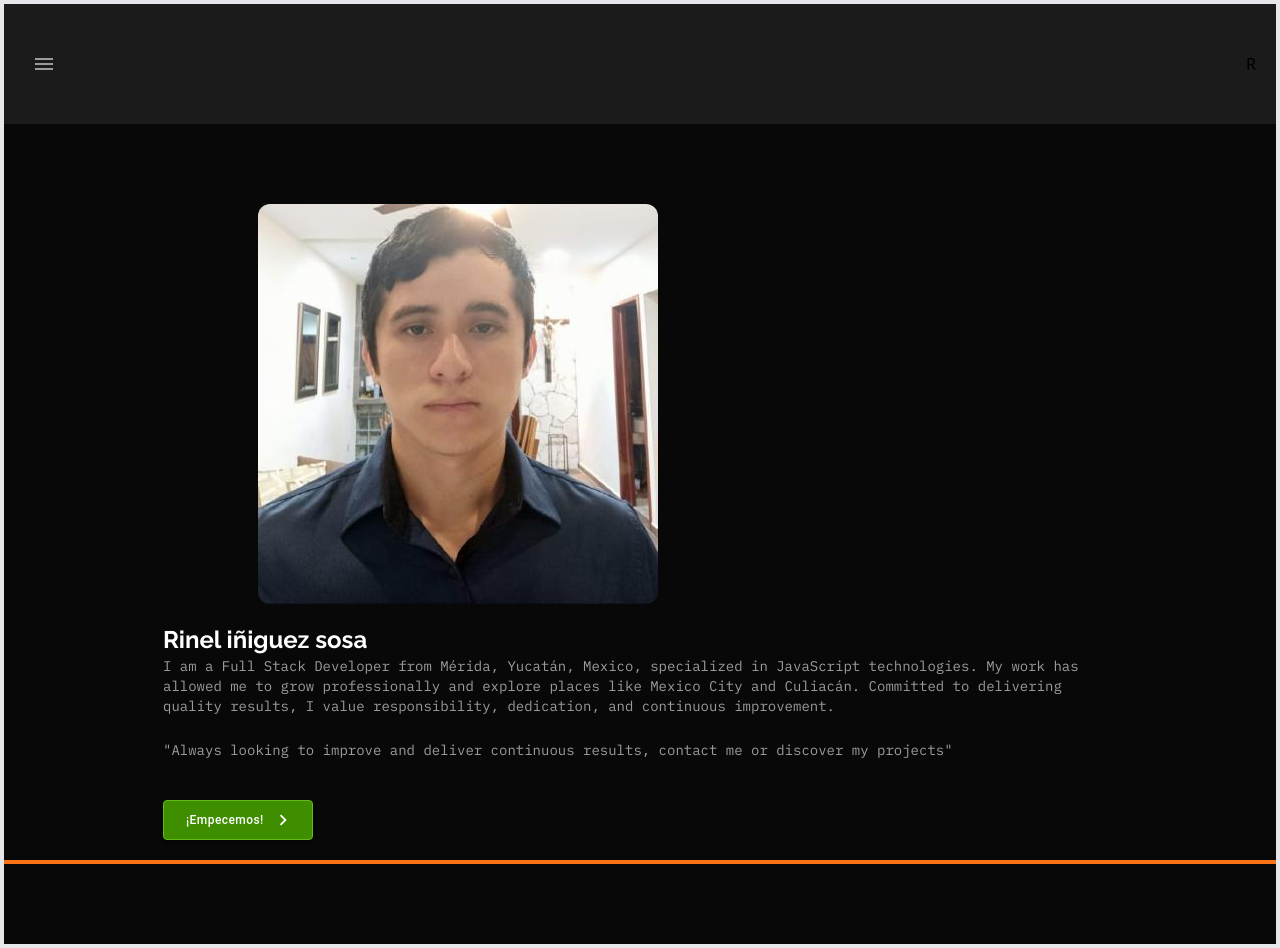
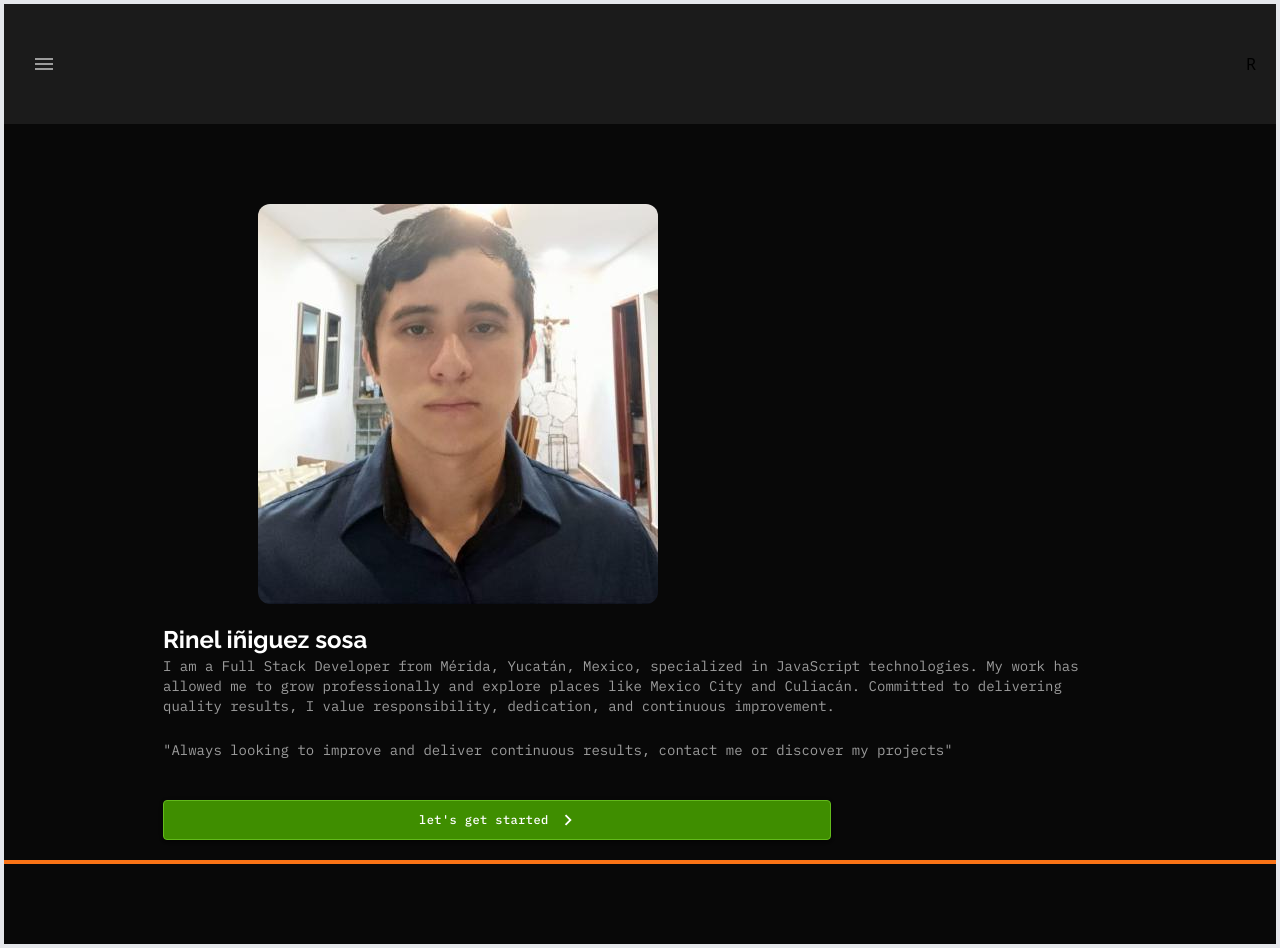
Before and after one commit to rineliniguezsosa/Portafolio, a React (Vite) app: page / in a window 1280 px wide. Built offline with nearby package versions, Linux system fonts and the light colour scheme.

Commit message:
[FEAT} Cambiando la descripción de mi botón en ingles y estableciendole fuente ibm-plex-mono

```diff
--- a/src/App.tsx
+++ b/src/App.tsx
@@ -40,9 +40,9 @@ function App() {
                 // color='primary'
                 variant='contained'
                 size='large'
-                sx={{ textTransform:"none",background:'#3F8E00',border:'1px #62BA1B solid',marginTop:5}}
+                sx={{ textTransform:"none",background:'#3F8E00',border:'1px #62BA1B solid',marginTop:5, width:'70%'}}
               >
-                <span className='text-xs'>¡Empecemos!</span>
+                <span className='text-xs font-ibm-plex-mono'>let's get started</span>
               </ButtonMui>
             </div>
             {/* fin información personal */}
```
